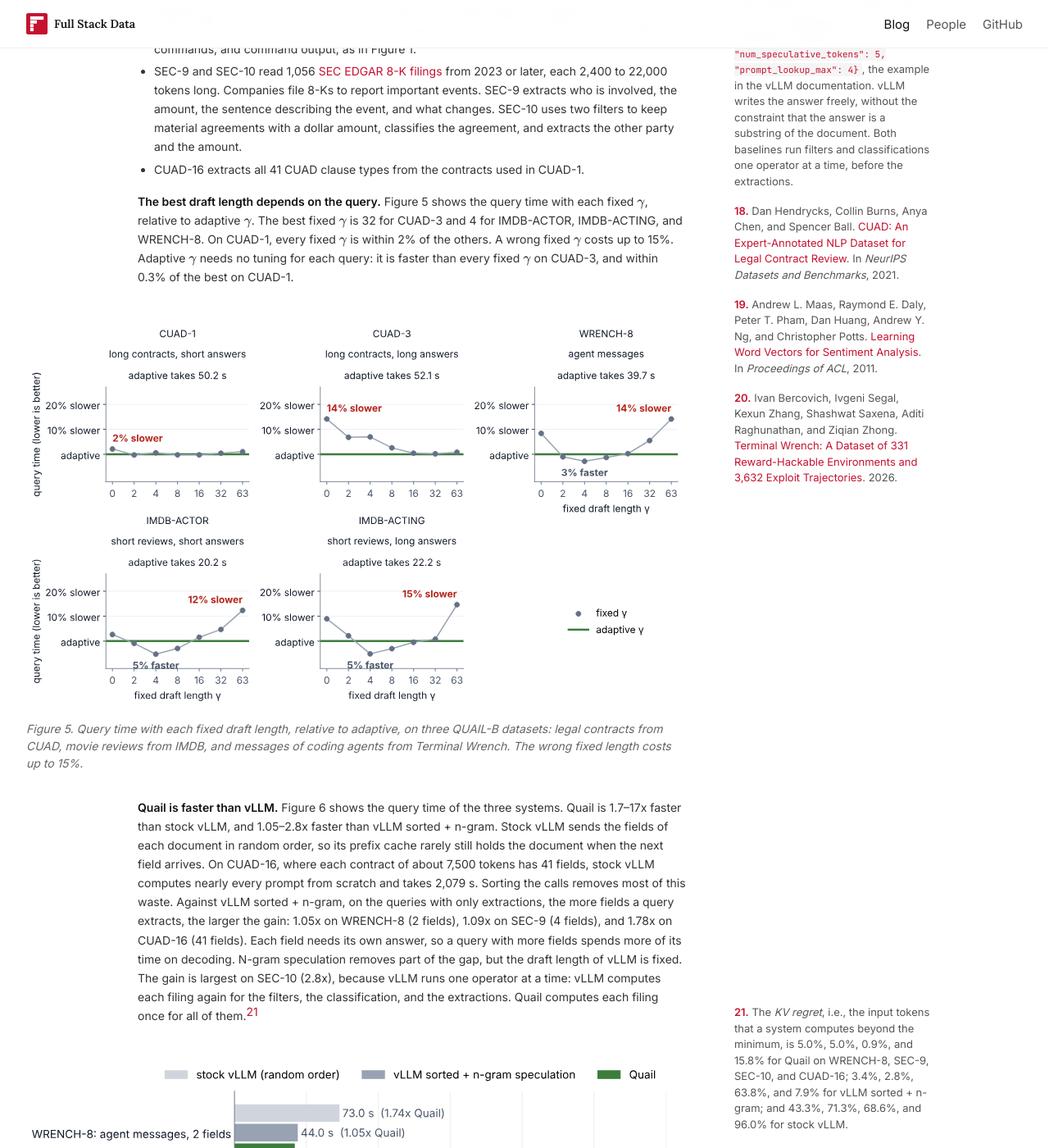
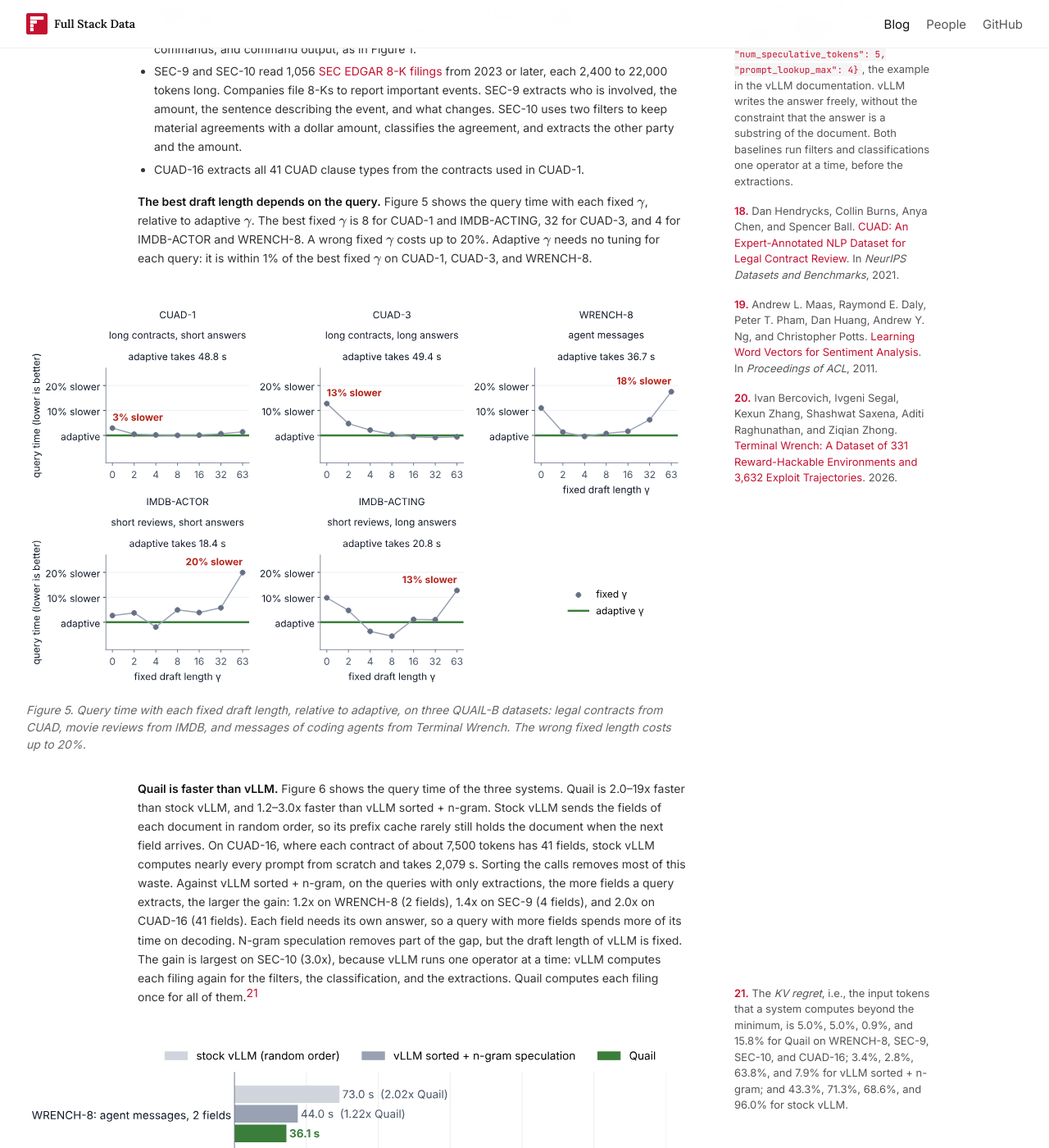
Before and after one commit to fsdatalab/fsdatalab.github.io, a Jekyll site: the page built from _posts/2026-10-26-ai-extract.md, in a window 1280 px wide and 1400 px high, scrolled down 6854 px. Shown: the whole window at 82% size. Built offline with Jekyll 4.4.1, drawn with Linux system fonts in a browser that asks for light colours; some of the changed text lies outside the part shown.

Commit message:
Update the AI.EXTRACT results to Quail main with #285 and #286
Quail's query times are the mean of the last two of three runs in one
warm session, as the original post measured them, on quail b4cb828.
The vLLM baselines and speed-of-light estimates are reused: neither
system's work changed. Redraw Figures 5-7 and update the TL;DR, the
draft-length, speedup, and speed-of-light text, and the GPU-busy
paragraph.

Co-Authored-By: Claude Opus 5.5 <noreply@anthropic.com>
Claude-Session: https://claude.ai/code/session_012G22YLMk5BfN66z5wzqWeJ

```diff
--- a/_posts/2026-10-26-ai-extract.md
+++ b/_posts/2026-10-26-ai-extract.md
@@ -8,7 +8,7 @@ unlisted: true
 sitemap: false
 math: true
 typora-root-url: ..
-description: "How Quail speeds up LLM extraction with drafts copied from the document, a draft length chosen for each request, and up to 2.8x speedups over vLLM."
+description: "How Quail speeds up LLM extraction with drafts copied from the document, a draft length chosen for each request, and up to 3x speedups over vLLM."
 image:
   path: /assets/blog/ai-extract/social-preview.png
   width: 1200
@@ -16,7 +16,7 @@ image:
   alt: "Copy That? Faster AI-Powered Extraction by Drafting from the Document: a command in an agent trace, copied from the document into the answer."
 ---
 
-<aside class="tldr"><strong>TL;DR:</strong> How do you run LLM-powered extraction at scale, as fast as possible? Our implementation of <code>AI.EXTRACT</code> in <a href="https://github.com/fsdatalab/quail">Quail</a> is <strong>1.7x faster on average (up to 2.8x)</strong> than a well-tuned vLLM baseline with sorted prompts and n-gram speculation, and up to 17x faster than stock vLLM. Read this post to find out how!</aside>
+<aside class="tldr"><strong>TL;DR:</strong> How do you run LLM-powered extraction at scale, as fast as possible? Our implementation of <code>AI.EXTRACT</code> in <a href="https://github.com/fsdatalab/quail">Quail</a> is <strong>1.9x faster on average (up to 3.0x)</strong> than a well-tuned vLLM baseline with sorted prompts and n-gram speculation, and up to 19x faster than stock vLLM. Read this post to find out how!</aside>
 
 <nav class="post-toc" aria-label="Table of contents">
 <strong>Contents</strong>
@@ -190,32 +190,32 @@ We use two groups of QUAIL-B queries.
 - SEC-9 and SEC-10 read 1,056 [SEC EDGAR 8-K filings](https://huggingface.co/datasets/TeraflopAI/SEC-EDGAR) from 2023 or later, each 2,400 to 22,000 tokens long. Companies file 8-Ks to report important events. SEC-9 extracts who is involved, the amount, the sentence describing the event, and what changes. SEC-10 uses two filters to keep material agreements with a dollar amount, classifies the agreement, and extracts the other party and the amount.
 - CUAD-16 extracts all 41 CUAD clause types from the contracts used in CUAD-1.
 
-**The best draft length depends on the query.** Figure 5 shows the query time with each fixed $$\gamma$$, relative to adaptive $$\gamma$$. The best fixed $$\gamma$$ is 32 for CUAD-3 and 4 for IMDB-ACTOR, IMDB-ACTING, and WRENCH-8. On CUAD-1, every fixed $$\gamma$$ is within 2% of the others. A wrong fixed $$\gamma$$ costs up to 15%. Adaptive $$\gamma$$ needs no tuning for each query: it is faster than every fixed $$\gamma$$ on CUAD-3, and within 0.3% of the best on CUAD-1.
+**The best draft length depends on the query.** Figure 5 shows the query time with each fixed $$\gamma$$, relative to adaptive $$\gamma$$. The best fixed $$\gamma$$ is 8 for CUAD-1 and IMDB-ACTING, 32 for CUAD-3, and 4 for IMDB-ACTOR and WRENCH-8. A wrong fixed $$\gamma$$ costs up to 20%. Adaptive $$\gamma$$ needs no tuning for each query: it is within 1% of the best fixed $$\gamma$$ on CUAD-1, CUAD-3, and WRENCH-8.
 
 <figure id="figure-5" style="width: min(60rem, calc(100vw - 3rem));">
-<img src="{{ '/assets/blog/ai-extract/fixed-vs-adaptive.svg' | relative_url }}?v=14" alt="Query time with each fixed draft length relative to adaptive, for contracts and movie reviews with short and long answers.">
-<figcaption>Figure 5. Query time with each fixed draft length, relative to adaptive, on three QUAIL-B datasets: legal contracts from CUAD, movie reviews from IMDB, and messages of coding agents from Terminal Wrench. The wrong fixed length costs up to 15%.</figcaption>
+<img src="{{ '/assets/blog/ai-extract/fixed-vs-adaptive.svg' | relative_url }}?v=15" alt="Query time with each fixed draft length relative to adaptive, for contracts and movie reviews with short and long answers.">
+<figcaption>Figure 5. Query time with each fixed draft length, relative to adaptive, on three QUAIL-B datasets: legal contracts from CUAD, movie reviews from IMDB, and messages of coding agents from Terminal Wrench. The wrong fixed length costs up to 20%.</figcaption>
 </figure>
 
-**Quail is faster than vLLM.** Figure 6 shows the query time of the three systems. Quail is 1.7–17x faster than stock vLLM, and 1.05–2.8x faster than vLLM sorted + n-gram. Stock vLLM sends the fields of each document in random order, so its prefix cache rarely still holds the document when the next field arrives. On CUAD-16, where each contract of about 7,500 tokens has 41 fields, stock vLLM computes nearly every prompt from scratch and takes 2,079 s. Sorting the calls removes most of this waste. Against vLLM sorted + n-gram, on the queries with only extractions, the more fields a query extracts, the larger the gain: 1.05x on WRENCH-8 (2 fields), 1.09x on SEC-9 (4 fields), and 1.78x on CUAD-16 (41 fields). Each field needs its own answer, so a query with more fields spends more of its time on decoding. N-gram speculation removes part of the gap, but the draft length of vLLM is fixed. The gain is largest on SEC-10 (2.8x), because vLLM runs one operator at a time: vLLM computes each filing again for the filters, the classification, and the extractions. Quail computes each filing once for all of them.<sup><a href="#note-21">21</a></sup>
+**Quail is faster than vLLM.** Figure 6 shows the query time of the three systems. Quail is 2.0–19x faster than stock vLLM, and 1.2–3.0x faster than vLLM sorted + n-gram. Stock vLLM sends the fields of each document in random order, so its prefix cache rarely still holds the document when the next field arrives. On CUAD-16, where each contract of about 7,500 tokens has 41 fields, stock vLLM computes nearly every prompt from scratch and takes 2,079 s. Sorting the calls removes most of this waste. Against vLLM sorted + n-gram, on the queries with only extractions, the more fields a query extracts, the larger the gain: 1.2x on WRENCH-8 (2 fields), 1.4x on SEC-9 (4 fields), and 2.0x on CUAD-16 (41 fields). Each field needs its own answer, so a query with more fields spends more of its time on decoding. N-gram speculation removes part of the gap, but the draft length of vLLM is fixed. The gain is largest on SEC-10 (3.0x), because vLLM runs one operator at a time: vLLM computes each filing again for the filters, the classification, and the extractions. Quail computes each filing once for all of them.<sup><a href="#note-21">21</a></sup>
 
 <figure id="figure-6" style="width: min(52rem, calc(100vw - 3rem));">
-<img src="{{ '/assets/blog/ai-extract/quail-vs-vllm.svg' | relative_url }}?v=13" alt="Query time of stock vLLM in random order, vLLM sorted with n-gram speculation, and Quail on WRENCH-8, SEC-9, SEC-10, and CUAD-16. Quail takes 42.0, 69.0, 54.5, and 121.2 seconds; vLLM sorted with n-gram speculation is 1.05, 1.09, 2.84, and 1.78 times slower; stock vLLM is 1.74, 2.98, 3.14, and 17.14 times slower.">
+<img src="{{ '/assets/blog/ai-extract/quail-vs-vllm.svg' | relative_url }}?v=14" alt="Query time of stock vLLM in random order, vLLM sorted with n-gram speculation, and Quail on WRENCH-8, SEC-9, SEC-10, and CUAD-16. Quail takes 36.1, 55.0, 52.4, and 108.3 seconds; vLLM sorted with n-gram speculation is 1.22, 1.37, 2.95, and 1.99 times slower; stock vLLM is 2.02, 3.73, 3.26, and 19.19 times slower.">
 <figcaption>Figure 6. Query time of stock vLLM (random order), vLLM sorted + n-gram speculation, and Quail on four queries that ask several questions of each document. Quail is the fastest on every query. The bar of stock vLLM on CUAD-16 is cut off at 300 s.</figcaption>
 </figure>
 
-**Quail runs at 32–46% of the speed of light.** As in [How to Cost Your AI-Powered Filters]({{ '/blog/ai-filter-cost-estimates/' | relative_url }}), the *speed-of-light* (SoL) time of a query is a lower bound from the peak FLOPs and the memory bandwidth of one H100. To extract a field from a document, the SoL time counts two forward passes. The first pass prefills the document and the question, and picks the first token of the answer. The second pass checks the whole answer, as if we knew the answer.<sup><a href="#note-22">22</a></sup> If there are several fields, we count the prefill of the document only once. Figure 7 compares the throughput of each system, in tokens per second, with the SoL throughput. Quail reaches 32–41% of the SoL throughput, vLLM sorted + n-gram 14–32%, and stock vLLM 2–20%.
+**Quail runs at 38–42% of the speed of light.** As in [How to Cost Your AI-Powered Filters]({{ '/blog/ai-filter-cost-estimates/' | relative_url }}), the *speed-of-light* (SoL) time of a query is a lower bound from the peak FLOPs and the memory bandwidth of one H100. To extract a field from a document, the SoL time counts two forward passes. The first pass prefills the document and the question, and picks the first token of the answer. The second pass checks the whole answer, as if we knew the answer.<sup><a href="#note-22">22</a></sup> If there are several fields, we count the prefill of the document only once. Figure 7 compares the throughput of each system, in tokens per second, with the SoL throughput. Quail reaches 38–42% of the SoL throughput, vLLM sorted + n-gram 14–32%, and stock vLLM 2–20%.
 
 <figure id="figure-7" style="width: min(52rem, calc(100vw - 3rem));">
-<img src="{{ '/assets/blog/ai-extract/throughput-vs-sol.svg' | relative_url }}?v=12" alt="Tokens per second of stock vLLM in random order, vLLM sorted with n-gram speculation, and Quail, against the speed of light, on WRENCH-8, SEC-9, SEC-10, and CUAD-16. Quail reaches 34%, 32%, 41%, and 34% of the speed of light.">
+<img src="{{ '/assets/blog/ai-extract/throughput-vs-sol.svg' | relative_url }}?v=13" alt="Tokens per second of stock vLLM in random order, vLLM sorted with n-gram speculation, and Quail, against the speed of light, on WRENCH-8, SEC-9, SEC-10, and CUAD-16. Quail reaches 39%, 41%, 42%, and 38% of the speed of light.">
 <figcaption>Figure 7. Tokens per second of each system on the queries of Figure 6, against the speed of light. Each system gets the tokens of the speed-of-light run: each document once, and each question and answer. The percentages are the shares of the speed-of-light throughput.</figcaption>
 </figure>
 
-**The GPU is rarely idle.** With `torch.profiler`, we find that the GPU is busy 96% of the time on IMDB-ACTING, the query with the most idle time. The GPU waits mostly at the end of the query, when only a few long answers are left. Also, some of the GPU's work is wasted, e.g., on rejected draft tokens. We leave squeezing out more performance to future work.
+**Where the rest of the time goes.** On IMDB-ACTING, the GPU is busy 81% of the time. It waits mostly between forward passes, while the host builds the next pass. Also, some of the GPU's work is wasted, e.g., on rejected draft tokens. We leave squeezing out more performance to future work.
 
 # 6. Conclusion and Future Work
 
-In this article, we walked through how Quail executes `AI.EXTRACT`, a SQL function that extracts the answers to questions from documents. We use speculative decoding to accelerate `AI.EXTRACT`, with drafts copied from the document, and a draft length that adapts to the document and to the answer lengths that Quail learns while the query runs. On extraction tasks over agent traces, SEC filings, and legal contracts, Quail is up to 2.8x faster than vLLM with sorted prompts and n-gram speculation, and up to 17x faster than stock vLLM.
+In this article, we walked through how Quail executes `AI.EXTRACT`, a SQL function that extracts the answers to questions from documents. We use speculative decoding to accelerate `AI.EXTRACT`, with drafts copied from the document, and a draft length that adapts to the document and to the answer lengths that Quail learns while the query runs. On extraction tasks over agent traces, SEC filings, and legal contracts, Quail is up to 3.0x faster than vLLM with sorted prompts and n-gram speculation, and up to 19x faster than stock vLLM.
 
 Looking forward, it would be great if we didn't have to decode answers token by token at all. Perhaps one can train a "System One"-like model, in the spirit of [Cloudflare's Clairic](https://blog.cloudflare.com/clairic-extraction-model), that points to the start and the end of each answer in the document in one forward pass. If this kind of research is interesting to you, reach out! In the meantime, try out [Quail](https://github.com/fsdatalab/quail), and if you like what we're building, give it a star on GitHub!
 
```
Also changed, not shown: assets/blog/ai-extract/fixed-vs-adaptive.svg, assets/blog/ai-extract/quail-vs-vllm.svg, assets/blog/ai-extract/throughput-vs-sol.svg.
